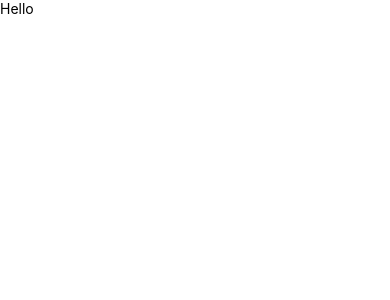
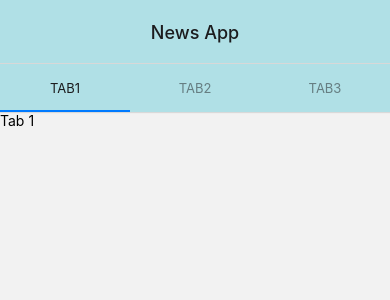
Before and after one commit to anilbdev/NewsApp-RN, a React Native app: screen /HomeStack in a window 390 px wide. Shown: the top 300 px of the page. Built offline with nearby package versions, Linux system fonts and the light colour scheme.

Commit message:
Tab navigation added

```diff
--- a/App.js
+++ b/App.js
@@ -5,48 +5,15 @@
  * @format
  * @flow strict-local
  */
-
 import React from 'react';
-
+//custom import
 import {
-  SafeAreaView,
-
-  StyleSheet,
-  Text,
-  useColorScheme,
-  View,
-} from 'react-native';
-
-
-
-
-const App= () => {
-
-
+  MainRoot, Tab3
+} from './src/index'
+const App = () => {
   return (
-   <View>
-     <Text>Hello</Text>
-   </View>
+    <MainRoot />
   );
 };
 
-const styles = StyleSheet.create({
-  sectionContainer: {
-    marginTop: 32,
-    paddingHorizontal: 24,
-  },
-  sectionTitle: {
-    fontSize: 24,
-    fontWeight: '600',
-  },
-  sectionDescription: {
-    marginTop: 8,
-    fontSize: 18,
-    fontWeight: '400',
-  },
-  highlight: {
-    fontWeight: '700',
-  },
-});
-
 export default App;
--- /dev/null
+++ b/src/index.js
@@ -0,0 +1,5 @@
+export {default as MainRoot} from './routes/MainRoot'
+export {default as Tab1} from './screens/Tab1'
+export {default as Tab2} from './screens/Tab2'
+export {default as Tab3} from './screens/Tab3'
+export {default as TabNavigation} from './routes/TabNavigation'
--- /dev/null
+++ b/src/routes/MainRoot.js
@@ -0,0 +1,41 @@
+import React from 'react'
+import { StyleSheet, Text, View } from 'react-native'
+import { NavigationContainer } from '@react-navigation/native';
+import { createNativeStackNavigator } from '@react-navigation/native-stack';
+
+
+//custom import
+import {
+   TabNavigation
+} from '../index'
+
+const Stack = createNativeStackNavigator()
+
+
+
+const MainRoot = () => {
+    return (
+        <NavigationContainer>
+
+            <Stack.Navigator
+            screenOptions={{
+                headerTitleAlign:'center',
+                title:'News App',
+                headerStyle:{
+                    backgroundColor:'powderblue'
+                }
+            }}
+            >
+                <Stack.Screen
+                name='HomeStack'
+                component={TabNavigation}
+                />
+            </Stack.Navigator>
+
+        </NavigationContainer>
+    )
+}
+
+export default MainRoot
+
+const styles = StyleSheet.create({})
--- /dev/null
+++ b/src/routes/TabNavigation.js
@@ -0,0 +1,40 @@
+import React from 'react'
+import { StyleSheet, Text, View } from 'react-native'
+import { createMaterialTopTabNavigator } from '@react-navigation/material-top-tabs';
+import {
+    Tab1,
+    Tab2,
+    Tab3
+} from '../index'
+const Tab = createMaterialTopTabNavigator();
+
+const TabNavigation = () => {
+    return (
+
+             <Tab.Navigator
+            screenOptions={{
+
+                tabBarStyle: { backgroundColor: 'powderblue',
+           }
+            }}
+            >
+                <Tab.Screen
+                name='tab1'
+                component={Tab1}
+                />
+                 <Tab.Screen
+                name='tab2'
+                component={Tab2}
+                />
+                 <Tab.Screen
+                name='tab3'
+                component={Tab3}
+                />
+            </Tab.Navigator>
+
+    )
+}
+
+export default TabNavigation
+
+const styles = StyleSheet.create({})
--- /dev/null
+++ b/src/screens/Tab1.js
@@ -0,0 +1,14 @@
+import React from 'react'
+import { StyleSheet, Text, View } from 'react-native'
+
+const Tab1 = () => {
+    return (
+        <View>
+            <Text>Tab 1</Text>
+        </View>
+    )
+}
+
+export default Tab1
+
+const styles = StyleSheet.create({})
--- /dev/null
+++ b/src/screens/Tab2.js
@@ -0,0 +1,14 @@
+import React from 'react'
+import { StyleSheet, Text, View } from 'react-native'
+
+const Tab2 = () => {
+    return (
+        <View>
+            <Text>Tab 2</Text>
+        </View>
+    )
+}
+
+export default Tab2
+
+const styles = StyleSheet.create({})
--- /dev/null
+++ b/src/screens/Tab3.js
@@ -0,0 +1,14 @@
+import React from 'react'
+import { StyleSheet, Text, View } from 'react-native'
+
+const Tab3 = () => {
+    return (
+        <View>
+            <Text>Tab 3</Text>
+        </View>
+    )
+}
+
+export default Tab3
+
+const styles = StyleSheet.create({})
```
Also changed, not shown: package.json (+8 -1 lines), 2 other files (tests, documents, lock files or other folders).
